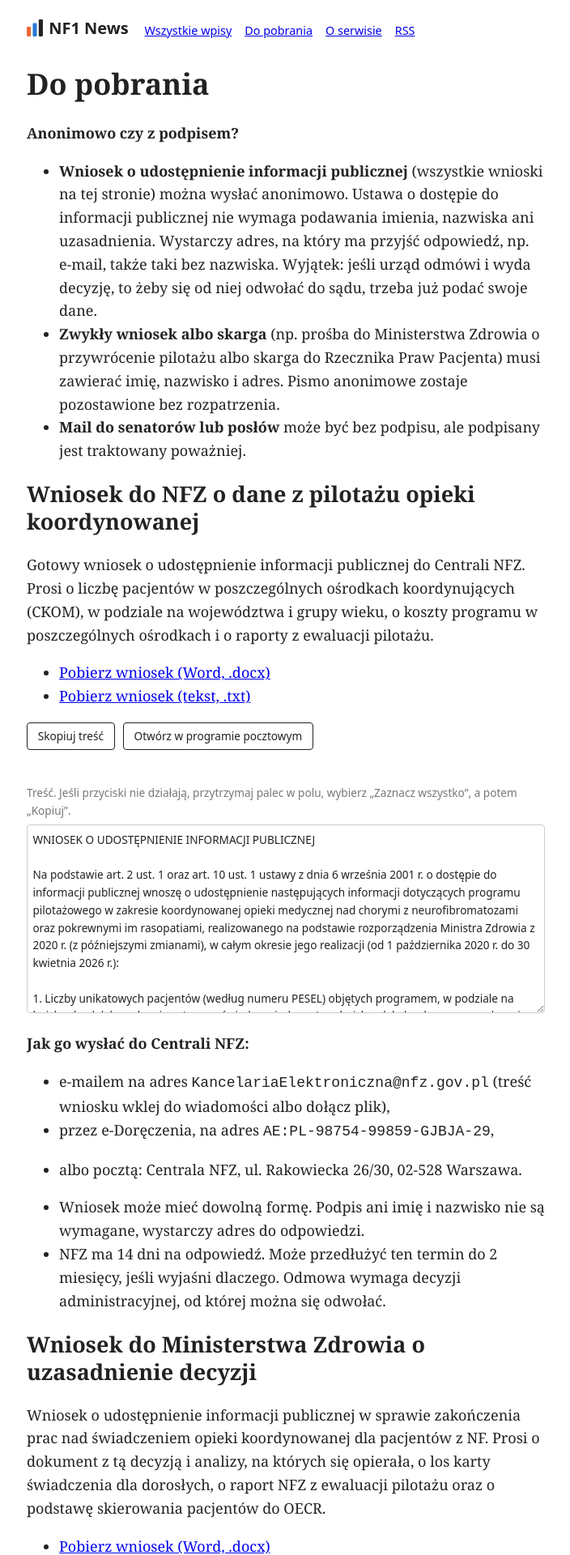
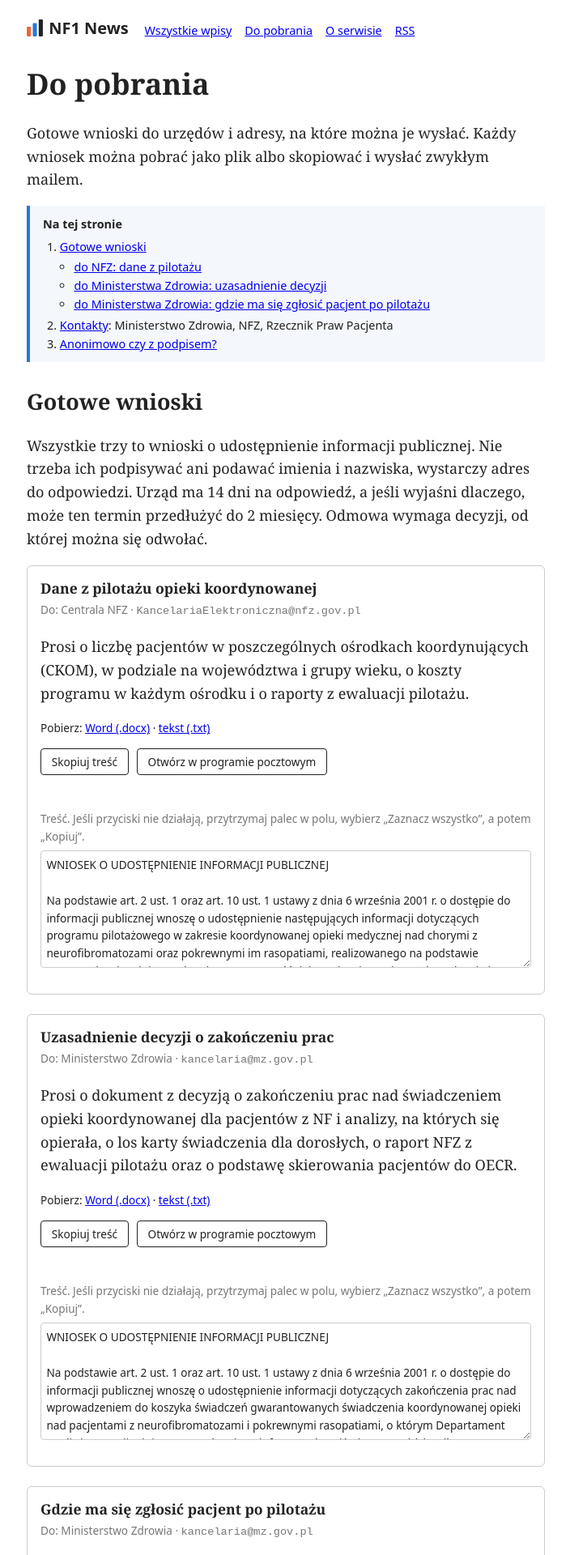
Before and after one commit to sylwiaeb/nf1news, a Jekyll site: the page built from do-pobrania.md, in a window 1280 px wide. Shown: the top 1920 px of the page at 81% size, without its empty margins (287-991 px from the left). Built offline with Jekyll 4.4.1, drawn with Linux system fonts in a browser that asks for light colours; some of the changed text lies outside the part shown.

Commit message:
Do pobrania: nowy układ (spis treści, karty wniosków, kontakty MZ/NFZ/RPP z przyciskami kopiuj)
Co-Authored-By: Claude Opus 5.5 <noreply@anthropic.com>
Claude-Session: https://claude.ai/code/session_019jaYATR9w3W35QGoNrwgMj

```diff
--- a/_layouts/default.html
+++ b/_layouts/default.html
@@ -70,6 +70,24 @@
     .mail-box .copy-msg { margin: 0; min-height: 1.2em; font-weight: 600; }
     .mail-box textarea { width: 100%; box-sizing: border-box; font: inherit; color: inherit; background: none; border: 1px solid #ccc; border-radius: 4px; padding: 0.4rem; }
     .btn { display: inline-block; font: 0.85rem system-ui, sans-serif; padding: 0.4rem 0.8rem; margin: 0 0.4rem 0.4rem 0; border: 1px solid currentColor; border-radius: 4px; background: none; color: inherit; text-decoration: none; cursor: pointer; }
+    .toc { display: block; margin: 1rem 0 2rem; padding: 0.7rem 1rem; border-left: 4px solid var(--c1); background: #f4f7fb; font-family: system-ui, sans-serif; font-size: 0.9rem; }
+    @media (prefers-color-scheme: dark) { .toc { background: #1f2329; } }
+    .toc p { margin: 0 0 0.3rem; }
+    .toc ol { margin: 0; padding-left: 1.3rem; }
+    .toc ul { margin: 0.1rem 0 0.2rem; padding-left: 1.1rem; }
+    .toc a { margin: 0; }
+    .card { margin: 0 0 1.5rem; padding: 0.2rem 1rem 0.6rem; border: 1px solid #ccc; border-radius: 6px; }
+    @media (prefers-color-scheme: dark) { .card { border-color: #444; } }
+    .card h3 { margin: 0.8rem 0 0.3rem; font-size: 1.1rem; line-height: 1.3; }
+    .card .to, .card .files { font-family: system-ui, sans-serif; font-size: 0.85rem; margin: 0.2rem 0; }
+    .card .to { color: #777; }
+    .card code { overflow-wrap: anywhere; }
+    .card dl { display: grid; grid-template-columns: max-content 1fr; gap: 0.35rem 0.8rem; margin: 0.6rem 0; font-family: system-ui, sans-serif; font-size: 0.9rem; align-items: baseline; }
+    .card dt { color: #777; }
+    .card dd { margin: 0; }
+    .card.contact p { font-size: 0.95rem; }
+    .btn.small { padding: 0.1rem 0.5rem; margin: 0 0 0 0.3rem; font-size: 0.8rem; }
+    @media (max-width: 480px) { .card dl { grid-template-columns: 1fr; gap: 0 0; } .card dd { margin-bottom: 0.4rem; } }
     mark { background: #ffe680; color: inherit; padding: 0 .15em; border-radius: 2px; }
     @media (prefers-color-scheme: dark) { mark { background: #6b5500; color: #fff; } }
     blockquote.steno { margin: 1rem 0; padding: 0 0 0 1rem; border-left: 3px solid #ccc; }
@@ -113,6 +131,19 @@
         try { ok = document.execCommand('copy'); } catch (err) {}
         if (!ok && navigator.clipboard) navigator.clipboard.writeText(ta.value);
         done.hidden = false;
+      } else if (t.matches && t.matches('button.copy-addr')) {
+        // „Kopiuj” przy adresie: kopiuje sam adres i na chwilę zmienia napis na przycisku.
+        var addr = t.dataset.copy, label = t.textContent;
+        var done = function (ok) { t.textContent = ok ? 'Skopiowano ✓' : 'Nie udało się'; setTimeout(function () { t.textContent = label; }, 2000); };
+        var fallback = function () {
+          var tmp = document.createElement('textarea'), ok = false;
+          tmp.value = addr; tmp.setAttribute('readonly', ''); tmp.style.position = 'fixed'; tmp.style.opacity = '0';
+          document.body.appendChild(tmp); tmp.select();
+          try { ok = document.execCommand('copy'); } catch (err) {}
+          document.body.removeChild(tmp); done(ok);
+        };
+        if (navigator.clipboard && window.isSecureContext) navigator.clipboard.writeText(addr).then(function () { done(true); }, fallback);
+        else fallback();
       } else if (t.matches && t.matches('button.copy')) {
         // „Skopiuj treść”: najpierw schowek, potem execCommand, a gdy oba zawiodą,
         // zaznaczamy tekst w polu, żeby można go było skopiować ręcznie.
--- a/do-pobrania.md
+++ b/do-pobrania.md
@@ -6,56 +6,113 @@ permalink: /do-pobrania/
 
 # Do pobrania
 
-**Anonimowo czy z podpisem?**
+Gotowe wnioski do urzędów i adresy, na które można je wysłać. Każdy wniosek można pobrać jako plik albo skopiować i wysłać zwykłym mailem.
 
-- **Wniosek o udostępnienie informacji publicznej** (wszystkie wnioski na tej stronie) można wysłać anonimowo. Ustawa o dostępie do informacji publicznej nie wymaga podawania imienia, nazwiska ani uzasadnienia. Wystarczy adres, na który ma przyjść odpowiedź, np. e-mail, także taki bez nazwiska. Wyjątek: jeśli urząd odmówi i wyda decyzję, to żeby się od niej odwołać do sądu, trzeba już podać swoje dane.
+<nav class="toc" aria-label="Spis treści" markdown="1">
+
+**Na tej stronie**
+
+1. [Gotowe wnioski](#gotowe-wnioski)
+   - [do NFZ: dane z pilotażu](#wniosek-nfz)
+   - [do Ministerstwa Zdrowia: uzasadnienie decyzji](#wniosek-mz-decyzja)
+   - [do Ministerstwa Zdrowia: gdzie ma się zgłosić pacjent po pilotażu](#wniosek-mz-pacjent)
+2. [Kontakty](#kontakty): Ministerstwo Zdrowia, NFZ, Rzecznik Praw Pacjenta
+3. [Anonimowo czy z podpisem?](#anonimowo-czy-z-podpisem)
+
+</nav>
+
+## Gotowe wnioski
+
+Wszystkie trzy to wnioski o udostępnienie informacji publicznej. Nie trzeba ich podpisywać ani podawać imienia i nazwiska, wystarczy adres do odpowiedzi. Urząd ma 14 dni na odpowiedź, a jeśli wyjaśni dlaczego, może ten termin przedłużyć do 2 miesięcy. Odmowa wymaga decyzji, od której można się odwołać.
+
+<section class="card" id="wniosek-nfz" markdown="1">
+
+### Dane z pilotażu opieki koordynowanej
+
+<p class="to">Do: Centrala NFZ · <code>KancelariaElektroniczna@nfz.gov.pl</code></p>
+
+Prosi o liczbę pacjentów w poszczególnych ośrodkach koordynujących (CKOM), w podziale na województwa i grupy wieku, o koszty programu w każdym ośrodku i o raporty z ewaluacji pilotażu.
+
+<p class="files">Pobierz: <a href="{{ '/pliki/wniosek-NFZ-dane-pilotaz-NF.docx' | relative_url }}">Word (.docx)</a> · <a href="{{ '/pliki/wniosek-NFZ-dane-pilotaz-NF.txt' | relative_url }}">tekst (.txt)</a></p>
+
+{% include mail.html id="w-nfz" body="wnioski/wniosek-NFZ-dane-pilotaz-NF.txt" to="KancelariaElektroniczna@nfz.gov.pl" subject="Wniosek o udostępnienie informacji publicznej – pilotaż opieki koordynowanej NF" rows=6 %}
+
+</section>
+
+<section class="card" id="wniosek-mz-decyzja" markdown="1">
+
+### Uzasadnienie decyzji o zakończeniu prac
+
+<p class="to">Do: Ministerstwo Zdrowia · <code>kancelaria@mz.gov.pl</code></p>
+
+Prosi o dokument z decyzją o zakończeniu prac nad świadczeniem opieki koordynowanej dla pacjentów z NF i analizy, na których się opierała, o los karty świadczenia dla dorosłych, o raport NFZ z ewaluacji pilotażu oraz o podstawę skierowania pacjentów do OECR.
+
+<p class="files">Pobierz: <a href="{{ '/pliki/wniosek-MZ-uzasadnienie-decyzji.docx' | relative_url }}">Word (.docx)</a> · <a href="{{ '/pliki/wniosek-MZ-uzasadnienie-decyzji.txt' | relative_url }}">tekst (.txt)</a></p>
+
+{% include mail.html id="w-mz1" body="wnioski/wniosek-MZ-uzasadnienie-decyzji.txt" to="kancelaria@mz.gov.pl" subject="Wniosek o udostępnienie informacji publicznej – decyzja w sprawie opieki koordynowanej NF" rows=6 %}
+
+</section>
+
+<section class="card" id="wniosek-mz-pacjent" markdown="1">
+
+### Gdzie ma się zgłosić pacjent po pilotażu
+
+<p class="to">Do: Ministerstwo Zdrowia · <code>kancelaria@mz.gov.pl</code></p>
+
+Dotyczy dalszej opieki nad pacjentami, którzy do 30 kwietnia 2026 r. byli w pilotażu. Prosi o listę OECR dla dzieci i dla dorosłych, zasady skierowania, wskazanie, kto koordynuje opiekę, oraz o wytyczne dla ośrodków.
+
+<p class="files">Pobierz: <a href="{{ '/pliki/wniosek-MZ-gdzie-pacjent-po-pilotazu.docx' | relative_url }}">Word (.docx)</a> · <a href="{{ '/pliki/wniosek-MZ-gdzie-pacjent-po-pilotazu.txt' | relative_url }}">tekst (.txt)</a></p>
+
+{% include mail.html id="w-mz2" body="wnioski/wniosek-MZ-gdzie-pacjent-po-pilotazu.txt" to="kancelaria@mz.gov.pl" subject="Wniosek o udostępnienie informacji publicznej – opieka nad pacjentami z NF po pilotażu" rows=6 %}
+
+</section>
+
+## Kontakty
+
+<section class="card contact" id="kontakt-mz" markdown="1">
+
+### Ministerstwo Zdrowia
+
+<dl>
+<dt>e-mail</dt><dd><code>kancelaria@mz.gov.pl</code> <button type="button" class="btn small copy-addr" data-copy="kancelaria@mz.gov.pl">Kopiuj</button></dd>
+<dt>e-Doręczenia</dt><dd><code>AE:PL-11185-96749-VHSCS-20</code> <button type="button" class="btn small copy-addr" data-copy="AE:PL-11185-96749-VHSCS-20">Kopiuj</button></dd>
+<dt>poczta</dt><dd>Ministerstwo Zdrowia, ul. Miodowa 15, 00-952 Warszawa</dd>
+</dl>
+
+Pismo do konkretnej osoby, np. Ministra Zdrowia, wyślij na adres kancelarii, a jej imię, nazwisko i stanowisko wpisz w temacie maila i na początku pisma. Kancelaria przekaże je dalej.
+
+Do wniosku o informację publiczną wystarczy zwykły mail. Pismo, na które chcesz dostać wiążącą odpowiedź (np. wniosek albo skargę z imieniem i nazwiskiem), Ministerstwo każe wysyłać przez e-Doręczenia albo pocztą. Od 1 stycznia 2026 r. pisma od osób prywatnych wysłane przez ePUAP mogą zostać uznane za doręczone nieskutecznie.
+
+</section>
+
+<section class="card contact" id="kontakt-nfz" markdown="1">
+
+### Narodowy Fundusz Zdrowia (Centrala)
+
+<dl>
+<dt>e-mail</dt><dd><code>KancelariaElektroniczna@nfz.gov.pl</code> <button type="button" class="btn small copy-addr" data-copy="KancelariaElektroniczna@nfz.gov.pl">Kopiuj</button></dd>
+<dt>e-Doręczenia</dt><dd><code>AE:PL-98754-99859-GJBJA-29</code> <button type="button" class="btn small copy-addr" data-copy="AE:PL-98754-99859-GJBJA-29">Kopiuj</button></dd>
+<dt>poczta</dt><dd>Centrala NFZ, ul. Rakowiecka 26/30, 02-528 Warszawa</dd>
+</dl>
+
+</section>
+
+<section class="card contact" id="kontakt-rpp" markdown="1">
+
+### Rzecznik Praw Pacjenta
+
+<dl>
+<dt>infolinia</dt><dd><a href="tel:800190590">800 190 590</a> (bezpłatna, pon.–pt. 8.00–18.00)</dd>
+<dt>e-mail</dt><dd><code>kancelaria@rpp.gov.pl</code> <button type="button" class="btn small copy-addr" data-copy="kancelaria@rpp.gov.pl">Kopiuj</button></dd>
+<dt>poczta</dt><dd>Biuro Rzecznika Praw Pacjenta, ul. Płocka 11/13, 01-231 Warszawa</dd>
+</dl>
+
+Opisz swój przypadek i poproś, żeby Rzecznik zajął się też sprawą całej grupy pacjentów po pilotażu. Skarga musi zawierać imię, nazwisko i adres.
+
+</section>
+
+## Anonimowo czy z podpisem?
+
+- **Wniosek o informację publiczną** (wszystkie wnioski na tej stronie) można wysłać anonimowo. Wystarczy adres do odpowiedzi, np. e-mail bez nazwiska. Wyjątek: jeśli urząd odmówi i wyda decyzję, to żeby się od niej odwołać do sądu, trzeba już podać swoje dane.
 - **Zwykły wniosek albo skarga** (np. prośba do Ministerstwa Zdrowia o przywrócenie pilotażu albo skarga do Rzecznika Praw Pacjenta) musi zawierać imię, nazwisko i adres. Pismo anonimowe zostaje pozostawione bez rozpatrzenia.
 - **Mail do senatorów lub posłów** może być bez podpisu, ale podpisany jest traktowany poważniej.
-
-## Wniosek do NFZ o dane z pilotażu opieki koordynowanej
-
-Gotowy wniosek o udostępnienie informacji publicznej do Centrali NFZ. Prosi o liczbę pacjentów w poszczególnych ośrodkach koordynujących (CKOM), w podziale na województwa i grupy wieku, o koszty programu w poszczególnych ośrodkach i o raporty z ewaluacji pilotażu.
-
-- [Pobierz wniosek (Word, .docx)]({{ '/pliki/wniosek-NFZ-dane-pilotaz-NF.docx' | relative_url }})
-- [Pobierz wniosek (tekst, .txt)]({{ '/pliki/wniosek-NFZ-dane-pilotaz-NF.txt' | relative_url }})
-
-{% include mail.html id="w-nfz" body="wnioski/wniosek-NFZ-dane-pilotaz-NF.txt" to="KancelariaElektroniczna@nfz.gov.pl" subject="Wniosek o udostępnienie informacji publicznej – pilotaż opieki koordynowanej NF" %}
-
-**Jak go wysłać do Centrali NFZ:**
-
-- e-mailem na adres `KancelariaElektroniczna@nfz.gov.pl` (treść wniosku wklej do wiadomości albo dołącz plik),
-- przez e-Doręczenia, na adres `AE:PL-98754-99859-GJBJA-29`,
-- albo pocztą: Centrala NFZ, ul. Rakowiecka 26/30, 02-528 Warszawa.
-
-- Wniosek może mieć dowolną formę. Podpis ani imię i nazwisko nie są wymagane, wystarczy adres do odpowiedzi.
-- NFZ ma 14 dni na odpowiedź. Może przedłużyć ten termin do 2 miesięcy, jeśli wyjaśni dlaczego. Odmowa wymaga decyzji administracyjnej, od której można się odwołać.
-
-## Wniosek do Ministerstwa Zdrowia o uzasadnienie decyzji
-
-Wniosek o udostępnienie informacji publicznej w sprawie zakończenia prac nad świadczeniem opieki koordynowanej dla pacjentów z NF. Prosi o dokument z tą decyzją i analizy, na których się opierała, o los karty świadczenia dla dorosłych, o raport NFZ z ewaluacji pilotażu oraz o podstawę skierowania pacjentów do OECR.
-
-- [Pobierz wniosek (Word, .docx)]({{ '/pliki/wniosek-MZ-uzasadnienie-decyzji.docx' | relative_url }})
-- [Pobierz wniosek (tekst, .txt)]({{ '/pliki/wniosek-MZ-uzasadnienie-decyzji.txt' | relative_url }})
-
-{% include mail.html id="w-mz1" body="wnioski/wniosek-MZ-uzasadnienie-decyzji.txt" to="kancelaria@mz.gov.pl" subject="Wniosek o udostępnienie informacji publicznej – decyzja w sprawie opieki koordynowanej NF" %}
-
-## Wniosek do Ministerstwa Zdrowia: gdzie ma się zgłosić pacjent po pilotażu
-
-Wniosek o udostępnienie informacji publicznej w sprawie dalszej opieki nad pacjentami, którzy do 30 kwietnia 2026 r. byli w pilotażu. Prosi o listę OECR dla dzieci i dla dorosłych, zasady skierowania, wskazanie, kto koordynuje opiekę, oraz o wytyczne dla ośrodków.
-
-- [Pobierz wniosek (Word, .docx)]({{ '/pliki/wniosek-MZ-gdzie-pacjent-po-pilotazu.docx' | relative_url }})
-- [Pobierz wniosek (tekst, .txt)]({{ '/pliki/wniosek-MZ-gdzie-pacjent-po-pilotazu.txt' | relative_url }})
-
-{% include mail.html id="w-mz2" body="wnioski/wniosek-MZ-gdzie-pacjent-po-pilotazu.txt" to="kancelaria@mz.gov.pl" subject="Wniosek o udostępnienie informacji publicznej – opieka nad pacjentami z NF po pilotażu" %}
-
-**Jak wysłać wnioski do Ministerstwa Zdrowia:**
-
-- e-mailem na adres `kancelaria@mz.gov.pl` (treść wniosku wklej do wiadomości albo dołącz plik),
-- przez e-Doręczenia, na adres `AE:PL-11185-96749-VHSCS-20`,
-- albo pocztą: Ministerstwo Zdrowia, ul. Miodowa 15, 00-952 Warszawa.
-
-Zwykły e-mail wystarczy do wniosku o informację publiczną. Pismo, na które chcesz dostać wiążącą odpowiedź (np. wniosek albo skargę z imieniem i nazwiskiem), Ministerstwo każe wysyłać przez e-Doręczenia albo pocztą. Od 1 stycznia 2026 r. pisma od osób prywatnych wysłane przez ePUAP mogą zostać uznane za doręczone nieskutecznie, dlatego nie podajemy już skrytek ePUAP.
-
-Jeśli pismo jest do konkretnej osoby, np. Ministra Zdrowia albo dyrektora departamentu, wpisz jej imię, nazwisko i stanowisko w temacie maila i na początku pisma. Kancelaria przekaże je dalej.
-
-Te same zasady co przy NFZ: podpis ani imię i nazwisko nie są wymagane, odpowiedź powinna przyjść w ciągu 14 dni (najwyżej 2 miesięcy), a odmowa wymaga decyzji, od której można się odwołać.
```
